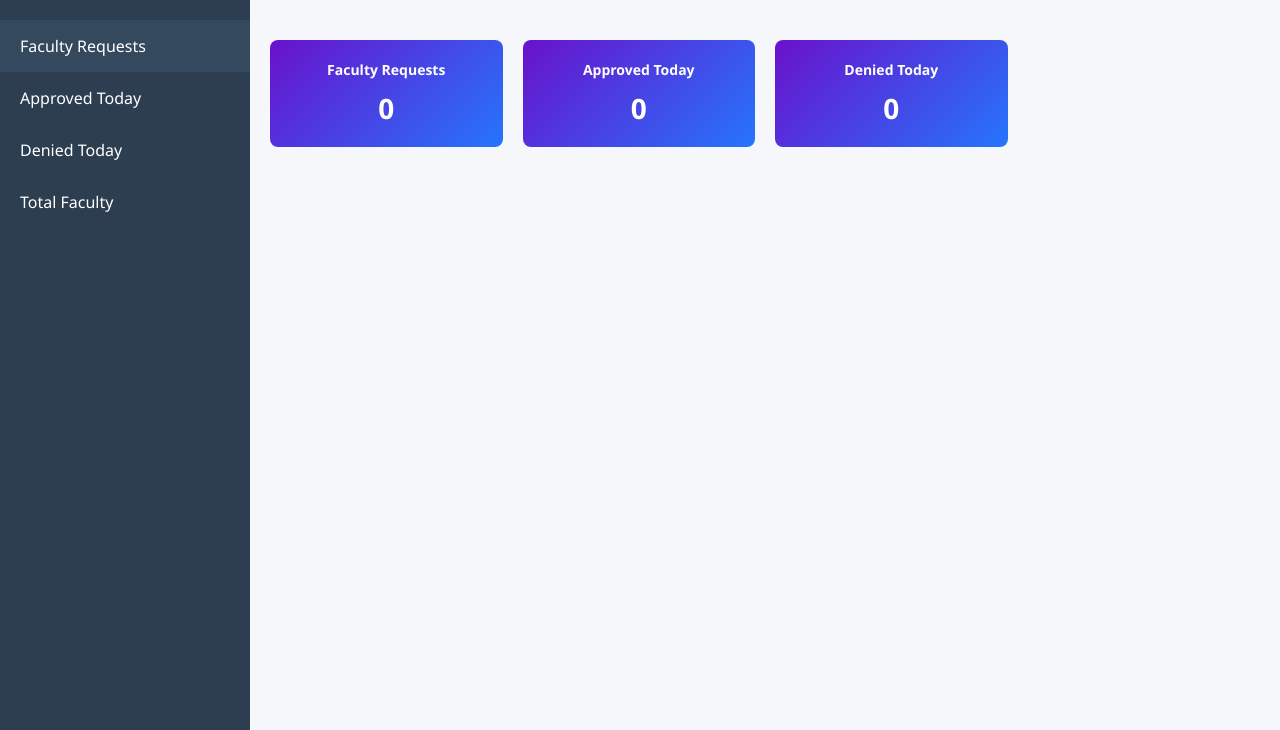
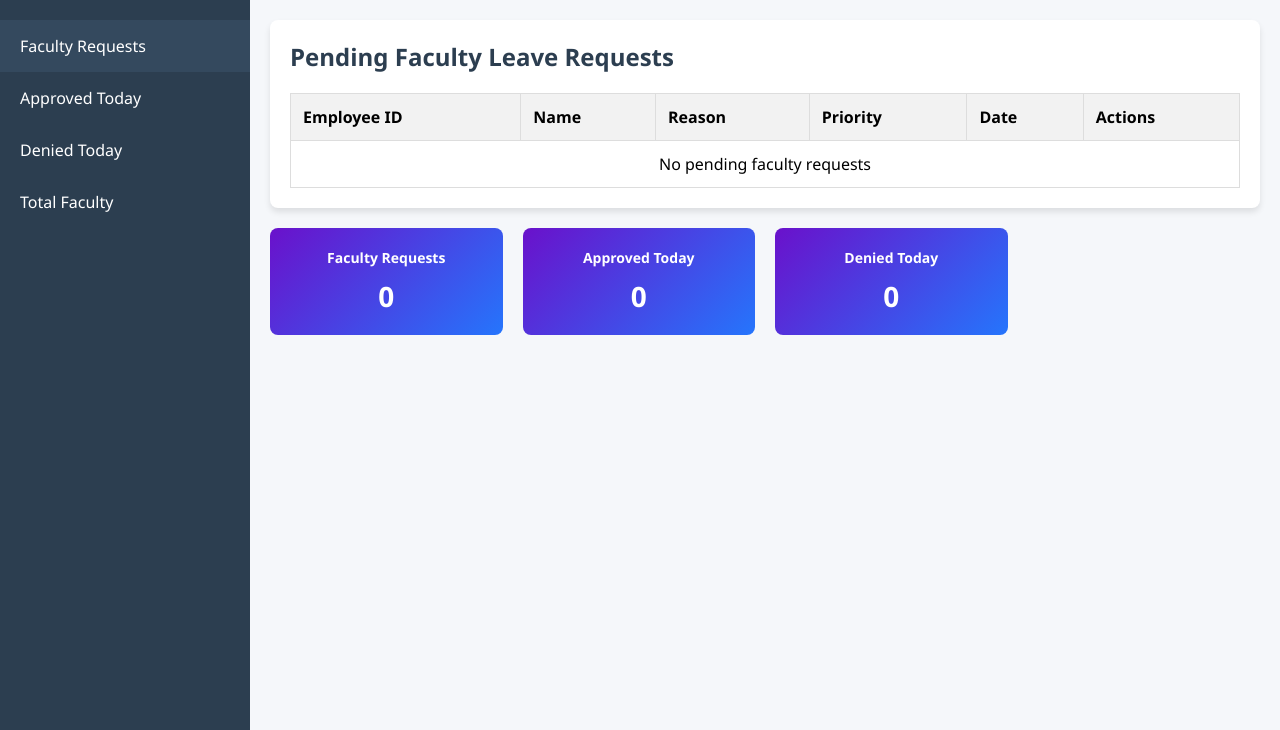
Before and after one commit to Saandeep-Sai/Gatepass_Project, a Flask app: template templates/hod.html in a window 1280 px wide. Shown: the part 70-800 px from the top of the page. Run offline with Flask 3, Linux system fonts and the light colour scheme; the template is opened without the code that fills it, so the values that code supplies are empty.

Commit message:
Hod page refresh problem solved

```diff
--- a/templates/hod.html
+++ b/templates/hod.html
@@ -203,7 +203,7 @@
         <div class="main-content">
 
             <!-- Faculty Pending Requests -->
-            <div class="card" id="faculty-pending" style="display:none;">
+            <div class="card" id="faculty-pending" style="display:block;">
                 <h2>Pending Faculty Leave Requests</h2>
                 <table>
                     <thead>
```
